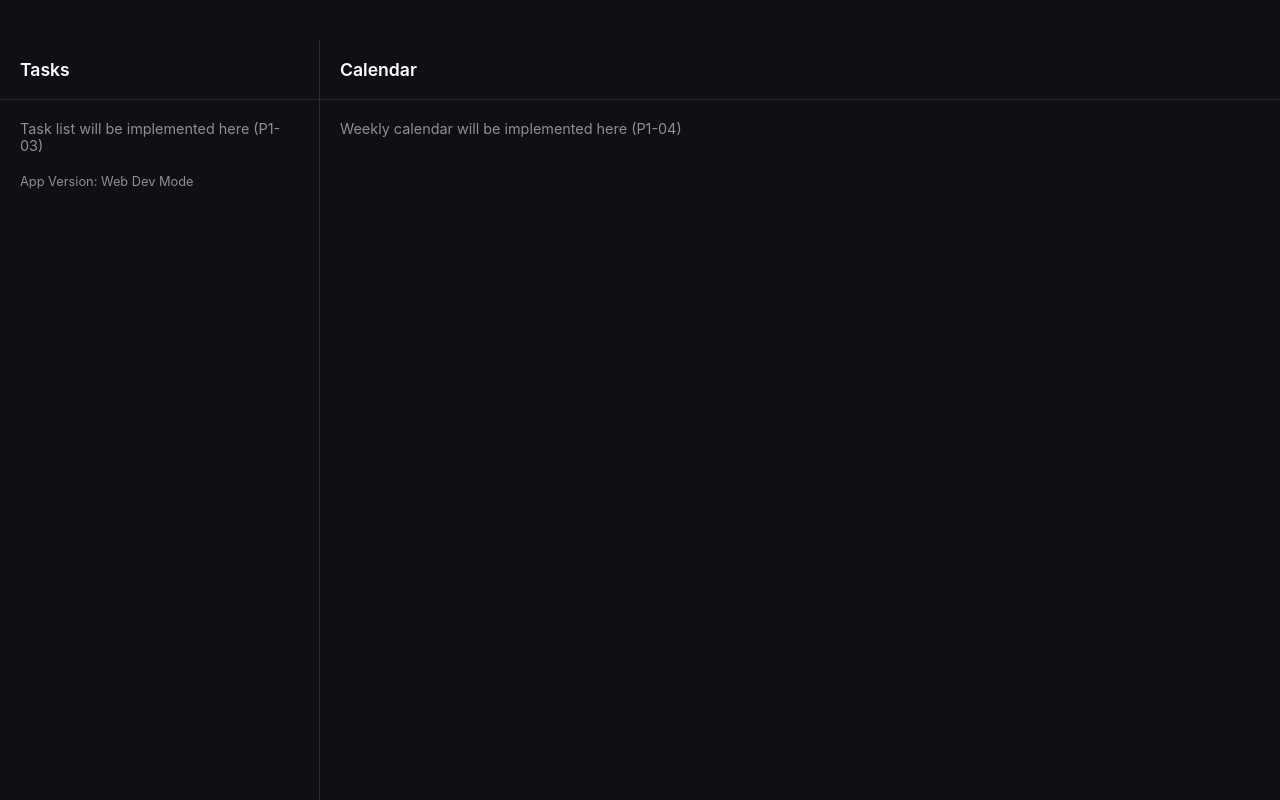
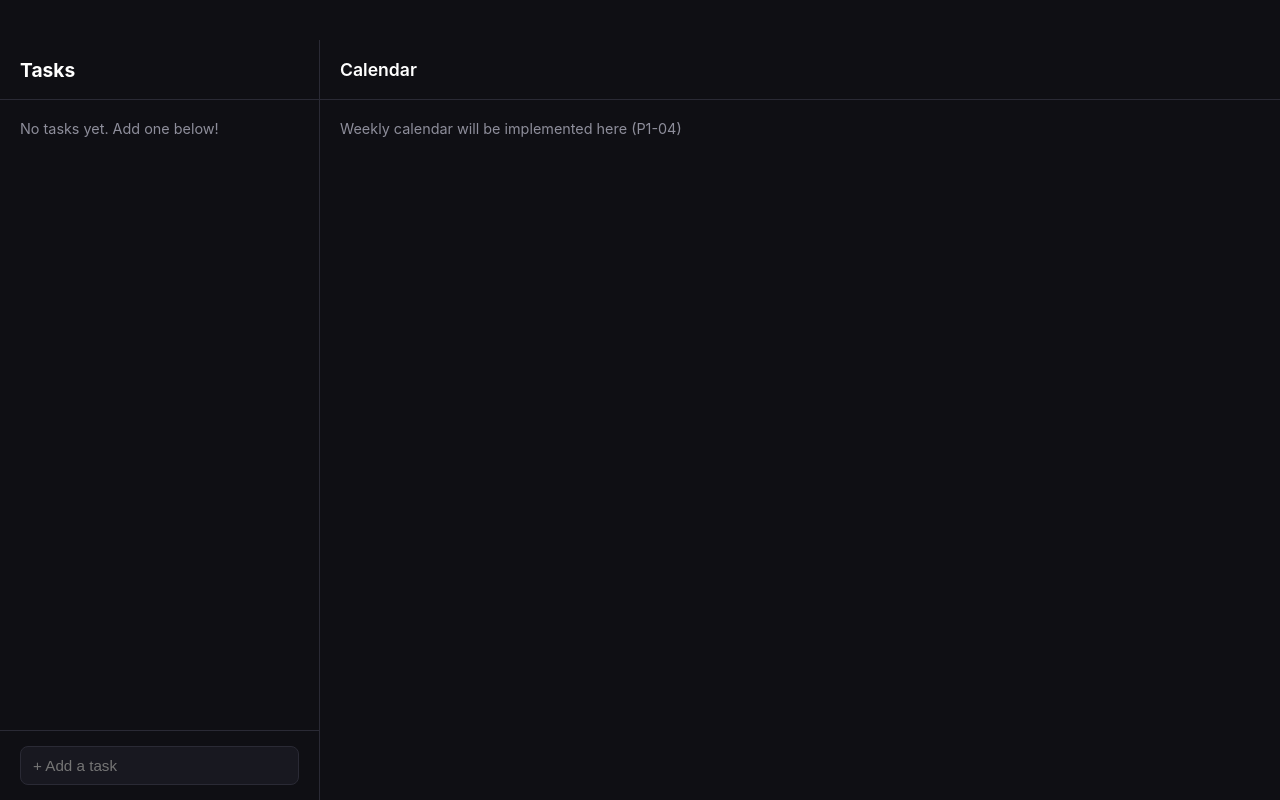
Before and after one commit to mikenius/amie-clone, a React (Vite) app in the folder desktop/: page / in a window 1280 px wide. Built offline with nearby package versions, Linux system fonts and the light colour scheme.

Commit message:
feat: implement tasks list UI with zustand and db integration

```diff
--- a/desktop/src/App.tsx
+++ b/desktop/src/App.tsx
@@ -1,4 +1,5 @@
 import { useEffect, useState } from 'react'
+import { TaskList } from './components/TaskList'
 
 function App() {
   const [version, setVersion] = useState<string>('')
@@ -20,19 +21,7 @@ function App() {
       <div className="app-container">
         {/* Left Pane: Tasks (P1-03) */}
         <div className="sidebar">
-          <div className="sidebar-header">
-            Tasks
-          </div>
-          <div className="scroll-area">
-            <p className="placeholder-text">
-              Task list will be implemented here (P1-03)
-            </p>
-            {version && (
-              <p className="placeholder-text" style={{ marginTop: '20px', fontSize: '0.8rem' }}>
-                App Version: {version}
-              </p>
-            )}
-          </div>
+          <TaskList />
         </div>
 
         {/* Right Pane: Calendar (P1-04) */}
--- /dev/null
+++ b/desktop/src/components/AddTask.tsx
@@ -0,0 +1,27 @@
+import React, { useState } from 'react'
+import { useTaskStore } from '../store/useTaskStore'
+
+export const AddTask: React.FC = () => {
+  const [title, setTitle] = useState('')
+  const addTask = useTaskStore((state) => state.addTask)
+
+  const handleSubmit = (e: React.FormEvent) => {
+    e.preventDefault()
+    if (title.trim()) {
+      addTask(title.trim())
+      setTitle('')
+    }
+  }
+
+  return (
+    <form className="add-task-form" onSubmit={handleSubmit}>
+      <input
+        type="text"
+        placeholder="+ Add a task"
+        value={title}
+        onChange={(e) => setTitle(e.target.value)}
+        className="add-task-input"
+      />
+    </form>
+  )
+}
--- /dev/null
+++ b/desktop/src/components/TaskItem.tsx
@@ -0,0 +1,30 @@
+import React from 'react'
+import { Task, useTaskStore } from '../store/useTaskStore'
+
+interface TaskItemProps {
+  task: Task
+}
+
+export const TaskItem: React.FC<TaskItemProps> = ({ task }) => {
+  const toggleTask = useTaskStore((state) => state.toggleTask)
+  const deleteTask = useTaskStore((state) => state.deleteTask)
+
+  return (
+    <div className={`task-item ${task.status === 1 ? 'completed' : ''}`}>
+      <input
+        type="checkbox"
+        checked={task.status === 1}
+        onChange={() => toggleTask(task.id)}
+        className="task-checkbox"
+      />
+      <span className="task-title">{task.title}</span>
+      <button
+        className="task-delete-btn no-drag"
+        onClick={() => deleteTask(task.id)}
+        title="Delete task"
+      >
+        ×
+      </button>
+    </div>
+  )
+}
--- /dev/null
+++ b/desktop/src/components/TaskList.tsx
@@ -0,0 +1,34 @@
+import React, { useEffect } from 'react'
+import { useTaskStore } from '../store/useTaskStore'
+import { TaskItem } from './TaskItem'
+import { AddTask } from './AddTask'
+
+export const TaskList: React.FC = () => {
+  const { tasks, isLoading, fetchTasks } = useTaskStore()
+
+  useEffect(() => {
+    fetchTasks()
+  }, [fetchTasks])
+
+  return (
+    <div className="task-list-container">
+      <div className="task-list-header">
+        <h2>Tasks</h2>
+      </div>
+      <div className="task-list-scroll scroll-area">
+        {isLoading ? (
+          <p className="placeholder-text">Loading...</p>
+        ) : tasks.length === 0 ? (
+          <p className="placeholder-text">No tasks yet. Add one below!</p>
+        ) : (
+          tasks.map((task) => (
+            <TaskItem key={task.id} task={task} />
+          ))
+        )}
+      </div>
+      <div className="task-list-footer">
+        <AddTask />
+      </div>
+    </div>
+  )
+}
--- a/desktop/src/index.css
+++ b/desktop/src/index.css
@@ -83,6 +83,108 @@ body {
   font-size: 1.1rem;
 }
 
+/* Task List Specific */
+.task-list-container {
+  display: flex;
+  flex-direction: column;
+  height: 100%;
+}
+
+.task-list-header {
+  height: 60px;
+  padding: 0 20px;
+  display: flex;
+  align-items: center;
+  border-bottom: 1px solid var(--border-color);
+}
+
+.task-list-header h2 {
+  font-size: 1.2rem;
+  font-weight: 700;
+}
+
+.task-list-scroll {
+  flex: 1;
+  overflow-y: auto;
+  padding: 10px 0;
+}
+
+.task-list-footer {
+  padding: 15px 20px;
+  border-top: 1px solid var(--border-color);
+}
+
+/* Task Item */
+.task-item {
+  display: flex;
+  align-items: center;
+  padding: 10px 20px;
+  transition: background-color 0.2s;
+  cursor: pointer;
+}
+
+.task-item:hover {
+  background-color: var(--bg-color-light);
+}
+
+.task-item.completed .task-title {
+  text-decoration: line-through;
+  color: var(--text-color-muted);
+}
+
+.task-checkbox {
+  width: 18px;
+  height: 18px;
+  margin-right: 12px;
+  cursor: pointer;
+  accent-color: var(--accent-color);
+}
+
+.task-title {
+  flex: 1;
+  font-size: 0.95rem;
+}
+
+.task-delete-btn {
+  background: none;
+  border: none;
+  color: var(--text-color-muted);
+  font-size: 1.2rem;
+  cursor: pointer;
+  padding: 0 5px;
+  opacity: 0;
+  transition: opacity 0.2s, color 0.2s;
+}
+
+.task-item:hover .task-delete-btn {
+  opacity: 1;
+}
+
+.task-delete-btn:hover {
+  color: #ff4d4d;
+}
+
+/* Add Task */
+.add-task-form {
+  width: 100%;
+}
+
+.add-task-input {
+  width: 100%;
+  background-color: var(--bg-color-light);
+  border: 1px solid var(--border-color);
+  border-radius: 8px;
+  padding: 10px 12px;
+  color: var(--text-color);
+  font-size: 0.95rem;
+  outline: none;
+  transition: border-color 0.2s;
+}
+
+.add-task-input:focus {
+  border-color: var(--accent-color);
+}
+
 .scroll-area {
   flex: 1;
   overflow-y: auto;
--- /dev/null
+++ b/desktop/src/store/useTaskStore.ts
@@ -0,0 +1,87 @@
+import { create } from 'zustand'
+
+export interface Task {
+  id: string
+  title: string
+  description?: string
+  priority: number
+  status: number
+  due_date?: string
+  duration?: number
+  parent_id?: string
+  calendar_event_id?: string
+  created_at: string
+  updated_at: string
+}
+
+interface TaskState {
+  tasks: Task[]
+  isLoading: boolean
+  fetchTasks: () => Promise<void>
+  addTask: (title: string) => Promise<void>
+  toggleTask: (id: string) => Promise<void>
+  deleteTask: (id: string) => Promise<void>
+}
+
+export const useTaskStore = create<TaskState>((set, get) => ({
+  tasks: [],
+  isLoading: false,
+
+  fetchTasks: async () => {
+    set({ isLoading: true })
+    try {
+      const tasks = await window.electronAPI.getTasks()
+      set({ tasks, isLoading: false })
+    } catch (error) {
+      console.error('Failed to fetch tasks:', error)
+      set({ isLoading: false })
+    }
+  },
+
+  addTask: async (title: string) => {
+    const newTask = {
+      id: crypto.randomUUID(),
+      title,
+      priority: 2,
+      status: 0,
+    }
+    try {
+      const result = await window.electronAPI.createTask(newTask)
+      if (result) {
+        set((state) => ({ tasks: [result, ...state.tasks] }))
+      }
+    } catch (error) {
+      console.error('Failed to add task:', error)
+    }
+  },
+
+  toggleTask: async (id: string) => {
+    const task = get().tasks.find((t) => t.id === id)
+    if (!task) return
+
+    const updatedTask = { ...task, status: task.status === 0 ? 1 : 0 }
+    try {
+      const success = await window.electronAPI.updateTask(updatedTask)
+      if (success) {
+        set((state) => ({
+          tasks: state.tasks.map((t) => (t.id === id ? updatedTask : t)),
+        }))
+      }
+    } catch (error) {
+      console.error('Failed to toggle task:', error)
+    }
+  },
+
+  deleteTask: async (id: string) => {
+    try {
+      const success = await window.electronAPI.deleteTask(id)
+      if (success) {
+        set((state) => ({
+          tasks: state.tasks.filter((t) => t.id !== id),
+        }))
+      }
+    } catch (error) {
+      console.error('Failed to delete task:', error)
+    }
+  },
+}))
```
